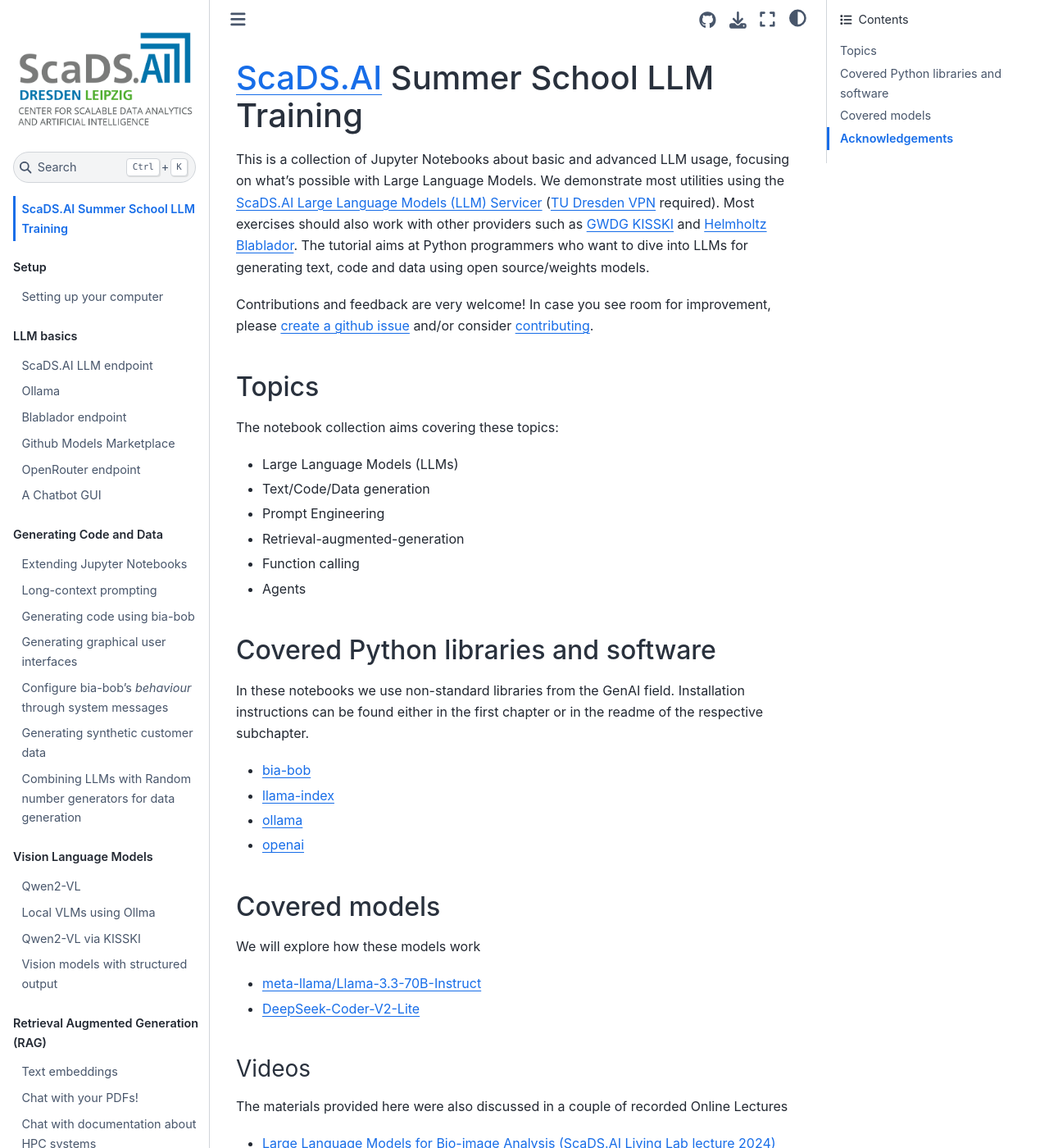
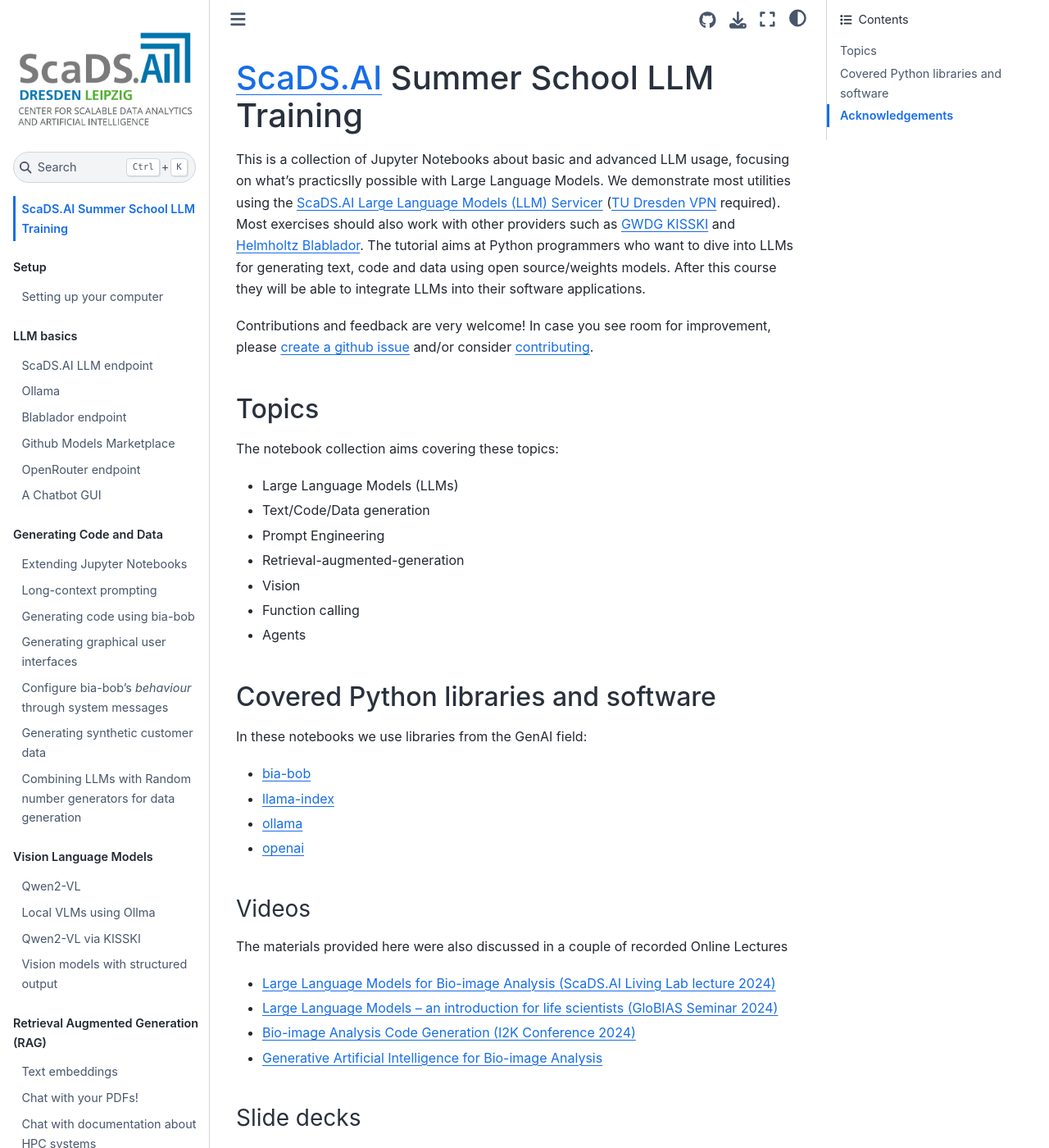
Before and after one commit to ScaDS/LLM_Summer_School_Tutorial_2025, a Jupyter Book: the page built from docs/intro.md, in a window 1280 px wide and 1400 px high. Shown: the whole window at 82% size. Built offline with Jupyter Book 1.0.4 settings and Sphinx 7.4.7 and the Sphinx Book theme 1.1.4, drawn with Linux system fonts in a browser that asks for light colours; pages that are not in the unit, such as notebooks, are missing from menus.

Commit message:
Update intro.md

```diff
--- a/docs/intro.md
+++ b/docs/intro.md
@@ -1,7 +1,7 @@
 # ScaDS.AI Summer School LLM Training
 
-This is a collection of Jupyter Notebooks about basic and advanced LLM usage, focusing on what's possible with Large Language Models. We demonstrate most utilities using the [ScaDS.AI Large Language Models (LLM) Servicer](https://llm.scads.ai) ([TU Dresden VPN](https://tu-dresden.de/zih/dienste/service-katalog/arbeitsumgebung/zugang_datennetz/vpn) required). Most exercises should also work with other providers such as [GWDG KISSKI](https://kisski.gwdg.de/leistungen/2-02-llm-service/) and [Helmholtz Blablador](https://login.helmholtz.de/oauth2-as/oauth2-authz-web-ui).
-The tutorial aims at Python programmers who want to dive into LLMs for generating text, code and data using open source/weights models.
+This is a collection of Jupyter Notebooks about basic and advanced LLM usage, focusing on what's practicslly possible with Large Language Models. We demonstrate most utilities using the [ScaDS.AI Large Language Models (LLM) Servicer](https://llm.scads.ai) ([TU Dresden VPN](https://tu-dresden.de/zih/dienste/service-katalog/arbeitsumgebung/zugang_datennetz/vpn) required). Most exercises should also work with other providers such as [GWDG KISSKI](https://kisski.gwdg.de/leistungen/2-02-llm-service/) and [Helmholtz Blablador](https://login.helmholtz.de/oauth2-as/oauth2-authz-web-ui).
+The tutorial aims at Python programmers who want to dive into LLMs for generating text, code and data using open source/weights models. After this course they will be able to integrate LLMs into their software applications.
 
 Contributions and feedback are very welcome! In case you see room for improvement, please [create a github issue](https://github.com/ScaDS/LLM_Summer_School_Tutorial_2025/issues) and/or consider [contributing](https://github.com/ScaDS/LLM_Summer_School_Tutorial_2025/blob/main/CONTRIBUTING.md).
 
@@ -12,23 +12,18 @@
 * Text/Code/Data generation
 * Prompt Engineering
 * Retrieval-augmented-generation
+* Vision
 * Function calling
 * Agents
 
 ## Covered Python libraries and software
 
-In these notebooks we use non-standard libraries from the GenAI field. Installation instructions can be found either in the first chapter or in the readme of the respective subchapter.
+In these notebooks we use libraries from the GenAI field:
 
 * [bia-bob](https://github.com/haesleinhuepf/bia-bob)
 * [llama-index](https://www.llamaindex.ai/)
 * [ollama](https://ollama.com/)
 * [openai](https://github.com/openai/openai-python)
-
-## Covered models
-
-We will explore how these models work
-* [meta-llama/Llama-3.3-70B-Instruct](https://huggingface.co/meta-llama/Llama-3.3-70B-Instruct)
-* [DeepSeek-Coder-V2-Lite](https://huggingface.co/deepseek-ai/DeepSeek-Coder-V2-Lite-Instruct)
 
 ### Videos
 
```
